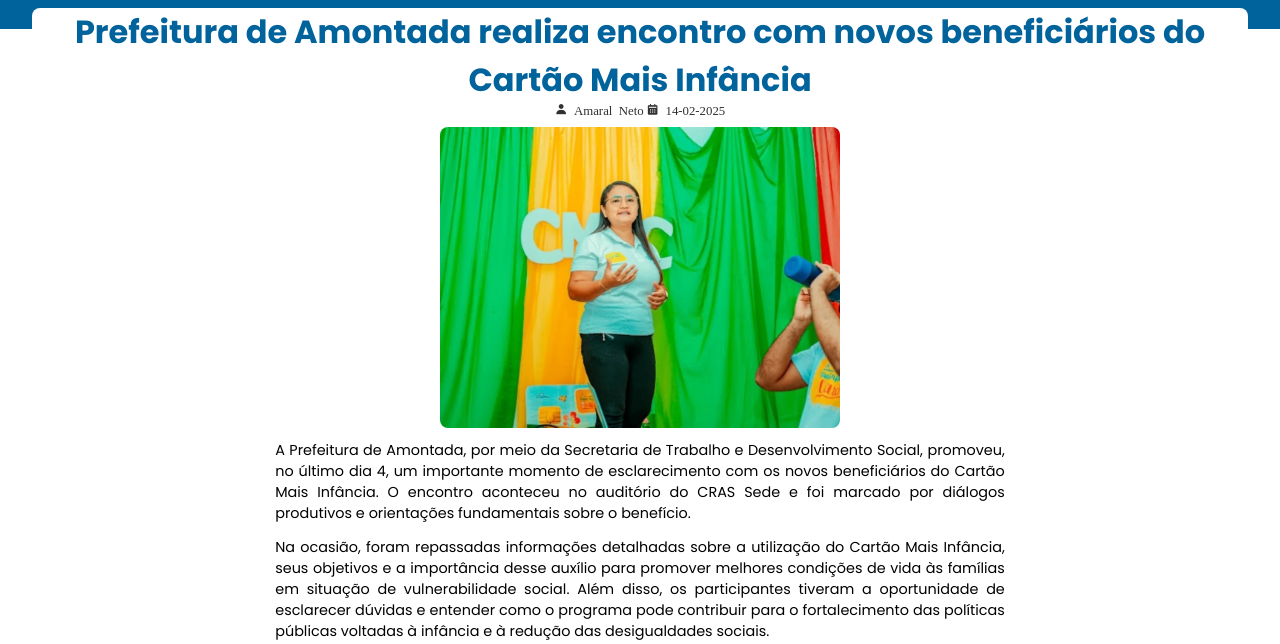
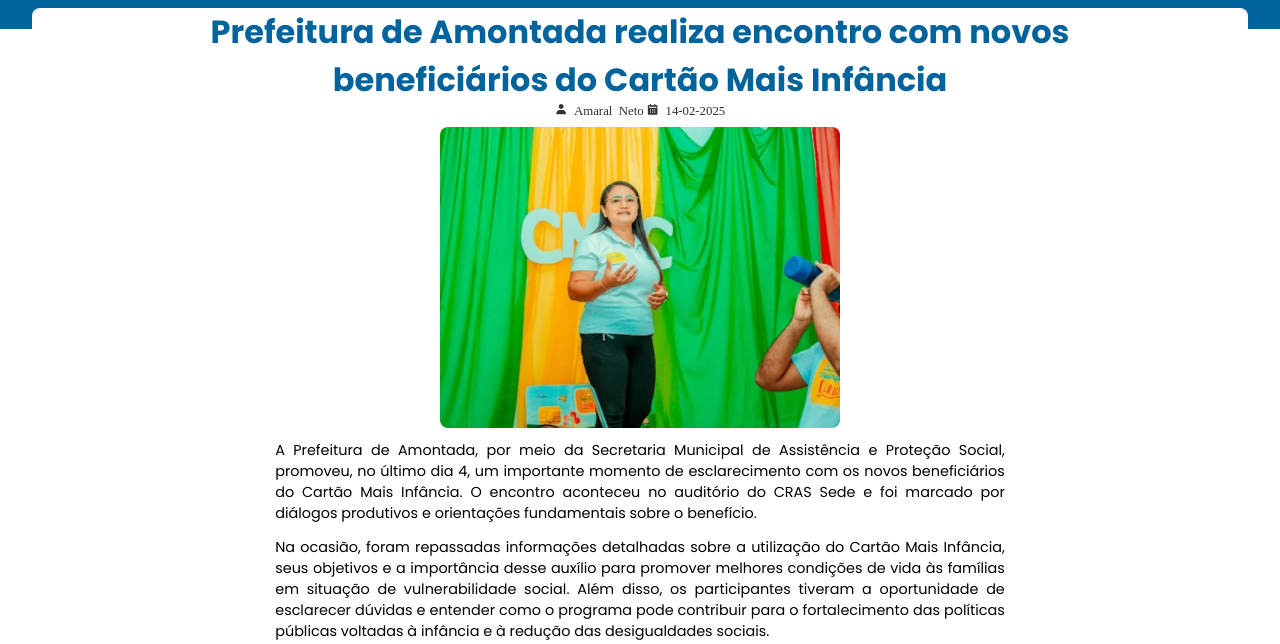
Before and after one commit to amaralneto10/cadastro-unico-noticias, a plain HTML site: page index.html in a window 1280 px wide. Shown: the part 156-800 px from the top of the page. Drawn offline with nearby package versions, Linux system fonts and the light colour scheme.

Commit message:
Atualização de dados

```diff
--- a/estilo/style.css
+++ b/estilo/style.css
@@ -398,6 +398,8 @@
 
     #inicio h1 {
         font-size: 2rem;
+        width: 80%;
+        margin: auto;
     }
 
     #inicio i {
--- a/index.html
+++ b/index.html
@@ -49,7 +49,7 @@
         <i class='bx bxs-calendar' > 14-02-2025</i>
 
         <img src="imagem/noticia/SaveClip.App_469286342_1121214106392000_4551882879839091570_n.jpg" alt="1">
-        <p>A Prefeitura de Amontada, por meio da Secretaria de Trabalho e Desenvolvimento Social, promoveu, no último dia 4, um importante momento de esclarecimento com os novos beneficiários do Cartão Mais Infância. O encontro aconteceu no auditório do CRAS Sede e foi marcado por diálogos produtivos e orientações fundamentais sobre o benefício.</p>
+        <p>A Prefeitura de Amontada, por meio da Secretaria Municipal de Assistência e Proteção Social, promoveu, no último dia 4, um importante momento de esclarecimento com os novos beneficiários do Cartão Mais Infância. O encontro aconteceu no auditório do CRAS Sede e foi marcado por diálogos produtivos e orientações fundamentais sobre o benefício.</p>
         <p>Na ocasião, foram repassadas informações detalhadas sobre a utilização do Cartão Mais Infância, seus objetivos e a importância desse auxílio para promover melhores condições de vida às famílias em situação de vulnerabilidade social. Além disso, os participantes tiveram a oportunidade de esclarecer dúvidas e entender como o programa pode contribuir para o fortalecimento das políticas públicas voltadas à infância e à redução das desigualdades sociais.</p>
         <p>A Prefeitura de Amontada reforça seu compromisso em garantir que as famílias mais necessitadas tenham acesso a direitos e oportunidades que proporcionem dignidade e qualidade de vida, reafirmando que ações como essa são essenciais para construir um futuro mais justo e igualitário para todos.</p>
 
```
